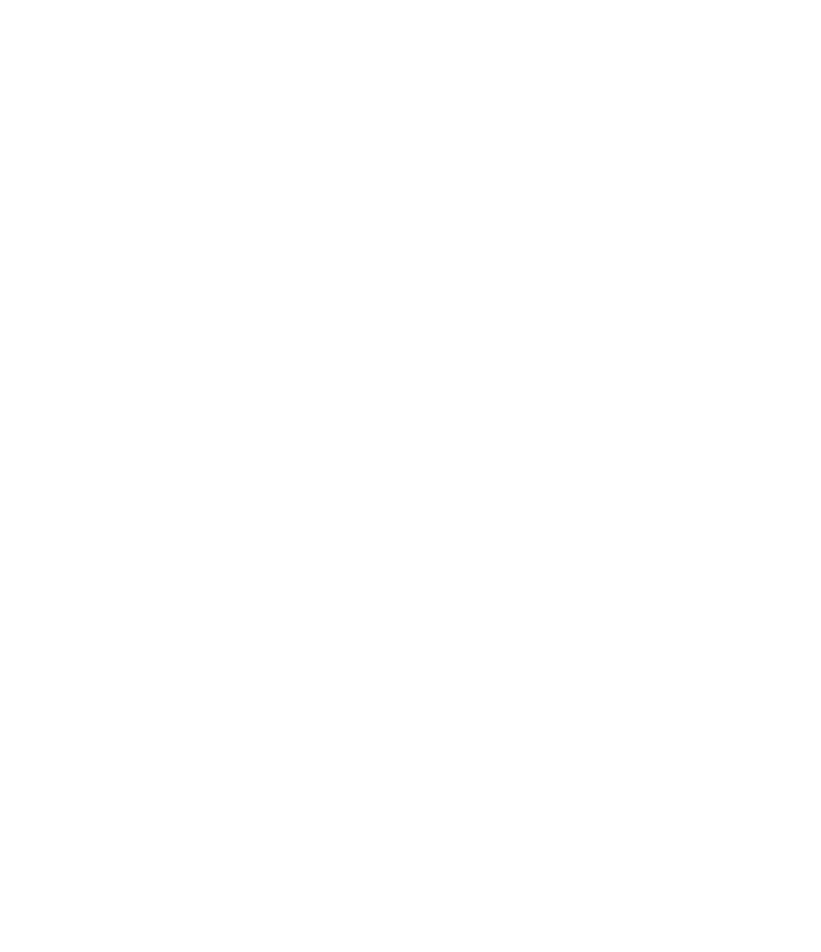
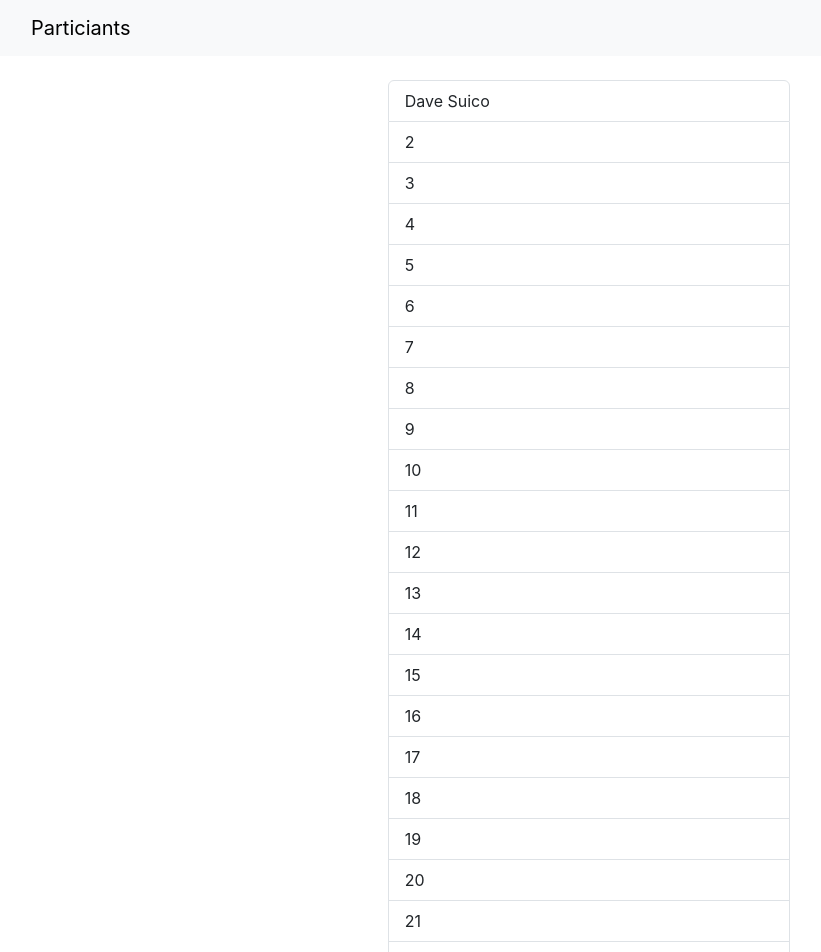
Before and after one commit to suicodave/ExpenseUIDemoReact, a React (Create React App) app: page /Participants in a window 1280 px wide. Shown: the top 952 px of the page, without its empty margins (51-872 px from the left). Before the commit the page ends 800 px from the top, so only its background shows below. Built offline with nearby package versions, Linux system fonts and the light colour scheme.

Commit message:
add list items for participants to write their names

```diff
--- a/src/App.js
+++ b/src/App.js
@@ -1,6 +1,6 @@
 import { BrowserRouter as Router, Routes, Route } from "react-router-dom";
 import ExpensePage from "./Expense/ExpensePage";
-import ParticipantsPage from "./ParticipantsPage";
+import ParticipantsPage from "./Participants/ParticipantsPage";
 
 function App() {
   return (
--- /dev/null
+++ b/src/Participants/ParticiantsList.js
@@ -0,0 +1,35 @@
+import { ListGroup } from "react-bootstrap";
+
+function ParticiantsList() {
+  return (
+    <ListGroup>
+      <ListGroup.Item>Dave Suico</ListGroup.Item>
+      <ListGroup.Item>2</ListGroup.Item>
+      <ListGroup.Item>3</ListGroup.Item>
+      <ListGroup.Item>4</ListGroup.Item>
+      <ListGroup.Item>5</ListGroup.Item>
+      <ListGroup.Item>6</ListGroup.Item>
+      <ListGroup.Item>7</ListGroup.Item>
+      <ListGroup.Item>8</ListGroup.Item>
+      <ListGroup.Item>9</ListGroup.Item>
+      <ListGroup.Item>10</ListGroup.Item>
+      <ListGroup.Item>11</ListGroup.Item>
+      <ListGroup.Item>12</ListGroup.Item>
+      <ListGroup.Item>13</ListGroup.Item>
+      <ListGroup.Item>14</ListGroup.Item>
+      <ListGroup.Item>15</ListGroup.Item>
+      <ListGroup.Item>16</ListGroup.Item>
+      <ListGroup.Item>17</ListGroup.Item>
+      <ListGroup.Item>18</ListGroup.Item>
+      <ListGroup.Item>19</ListGroup.Item>
+      <ListGroup.Item>20</ListGroup.Item>
+      <ListGroup.Item>21</ListGroup.Item>
+      <ListGroup.Item>22</ListGroup.Item>
+      <ListGroup.Item>23</ListGroup.Item>
+      <ListGroup.Item>24</ListGroup.Item>
+      <ListGroup.Item>25</ListGroup.Item>
+    </ListGroup>
+  );
+}
+
+export default ParticiantsList;
--- /dev/null
+++ b/src/Participants/ParticipantsPage.js
@@ -0,0 +1,25 @@
+import { Col, Container, Navbar, Row } from "react-bootstrap";
+import ParticiantsList from "./ParticiantsList";
+
+function ParticipantsPage() {
+  return (
+    <div>
+      <Navbar expand="lg" className="bg-body-tertiary">
+        <Container>
+          <Navbar.Brand>Particiants</Navbar.Brand>
+        </Container>
+      </Navbar>
+      <Container className="py-4" fluid>
+        <Row>
+          <Col></Col>
+          <Col>
+            <ParticiantsList />
+          </Col>
+          <Col></Col>
+        </Row>
+      </Container>
+    </div>
+  );
+}
+
+export default ParticipantsPage;
--- a/src/ParticipantsPage.js
+++ /dev/null
@@ -1,28 +0,0 @@
-import { Col, Container, Row } from "react-bootstrap";
-
-function ParticipantsPage() {
-  return (
-    <Container>
-      {/* Stack the columns on mobile by making one full-width and the other half-width */}
-      <Row>
-        <Col></Col>
-        <Col></Col>
-        <Col></Col>
-        <Col></Col>
-        <Col></Col>
-        <Col></Col>
-        <Col></Col>
-        <Col></Col>
-        <Col></Col>
-        <Col></Col>
-        <Col></Col>
-        <Col></Col>
-        <Col></Col>
-        <Col></Col>
-        <Col></Col>
-      </Row>
-    </Container>
-  );
-}
-
-export default ParticipantsPage;
```
